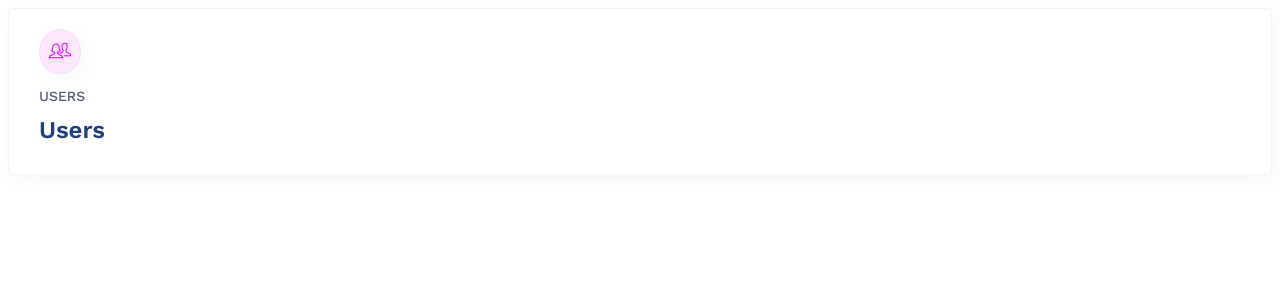
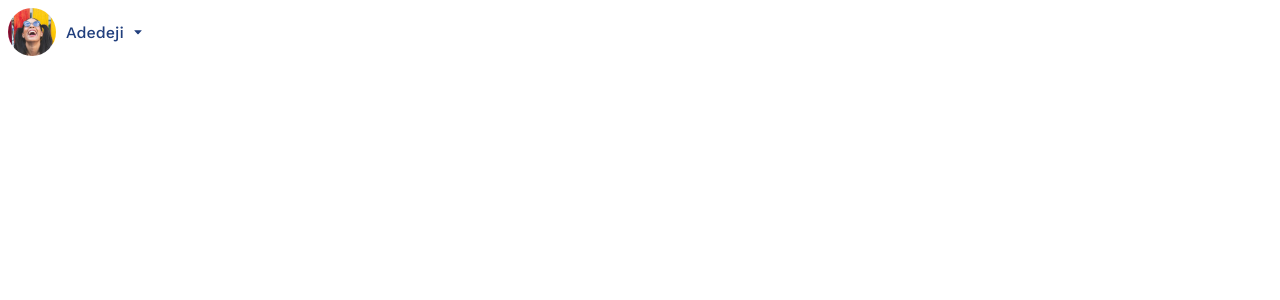
Before and after one commit to Fredobumma/lendsqr-fe-test, a React (Vite) app: page / in a window 1280 px wide. Shown: the top 300 px of the page. Built offline with nearby package versions, Linux system fonts and the light colour scheme.

Commit message:
--feat: build the media object

```diff
--- a/src/App.tsx
+++ b/src/App.tsx
@@ -1,9 +1,9 @@
-import { Card } from "./components";
+import { MediaObject } from "./components";
 
 function App() {
 	return (
 		<>
-			<Card />
+			<MediaObject />
 		</>
 	);
 }
--- a/src/assets/index.ts
+++ b/src/assets/index.ts
@@ -1,6 +1,8 @@
-import users from "./users.png";
 import active_users from "./active-users.png";
+import chevron from "./chevron.svg";
 import loans from "./loans.png";
 import savings from "./savings.png";
+import users from "./users.png";
+import user_avi from "./user-avi.png";
 
-export { users, active_users, loans, savings };
+export { active_users, chevron, loans, savings, users, user_avi };
--- a/src/baseElements/Figure.tsx
+++ b/src/baseElements/Figure.tsx
@@ -1,6 +1,11 @@
-import { ImageProps } from "src/models";
+import type { ImageProps } from "src/models";
 
-const Figure = ({ altText, containerClass, image, imageClass }: ImageProps) => {
+const Figure = ({
+	altText,
+	containerClass = "",
+	image,
+	imageClass = "",
+}: ImageProps) => {
 	return (
 		<figure className={`figure ${containerClass}`}>
 			<img src={image} className={imageClass} alt={altText} />
--- /dev/null
+++ b/src/components/MediaObject.tsx
@@ -0,0 +1,14 @@
+import { Figure, Text } from "src/baseElements";
+import { chevron, user_avi } from "src/assets";
+
+const MediaObject = () => {
+	return (
+		<div className="media-object">
+			<Figure altText="icon" image={user_avi} imageClass="media__image" />
+			<Text className="media__text">Adedeji</Text>
+			<Figure altText="icon" image={chevron} />
+		</div>
+	);
+};
+
+export default MediaObject;
--- a/src/components/index.ts
+++ b/src/components/index.ts
@@ -1 +1,2 @@
 export { default as Card } from "./Card";
+export { default as MediaObject } from "./MediaObject";
--- a/src/styles/base/_typography.scss
+++ b/src/styles/base/_typography.scss
@@ -1,9 +1,12 @@
 @use "abstracts/variables" as *;
+
+p, .heading {
+  margin: 0;
+}
 
 .heading {
   color: $color-primary;
   font-weight: 700;
-  margin: 0;
 }
 
 h2.heading {
--- /dev/null
+++ b/src/styles/components/_media-object.scss
@@ -0,0 +1,21 @@
+@use "abstracts/variables" as *;
+
+.media-object {
+  display: inline-flex;
+  align-items: center;
+
+  .media__image {
+    border-radius: 50%;
+    -webkit-border-radius: 50%;
+    -moz-border-radius: 50%;
+    -ms-border-radius: 50%;
+    -o-border-radius: 50%;
+  }
+
+  .media__text {
+    color: $color-primary;
+    font-size: 16px;
+    font-weight: 500;
+    margin: 0 4px 0 10px;
+  }
+}
--- a/src/styles/layouts/_layouts.scss
+++ b/src/styles/layouts/_layouts.scss
@@ -17,5 +17,6 @@ body {
 
 .figure {
   display: inline-block;
+  line-height: 0;
   margin: 0;
 }
--- a/src/styles/main/index.scss
+++ b/src/styles/main/index.scss
@@ -16,6 +16,7 @@
 
 /* component imports */
 @use "components/cards";
+@use "components/media-object";
 
 /* layouts imports */
 @use "layouts/layouts";
```
Also changed, not shown: src/assets/chevron.svg (added), src/assets/user-avi.png (added).
